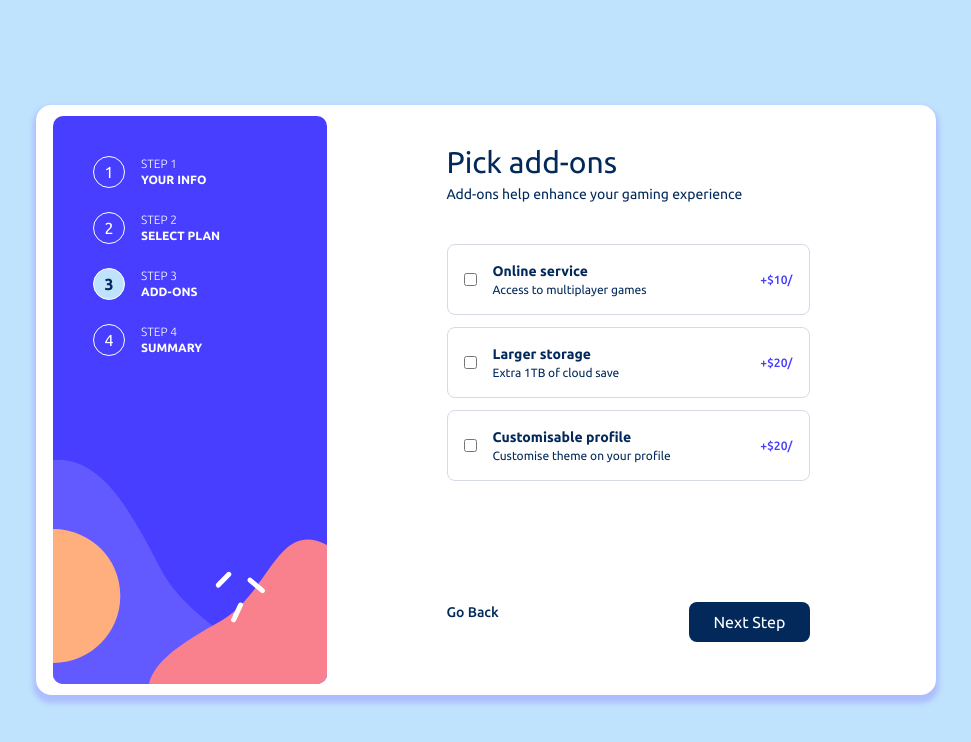
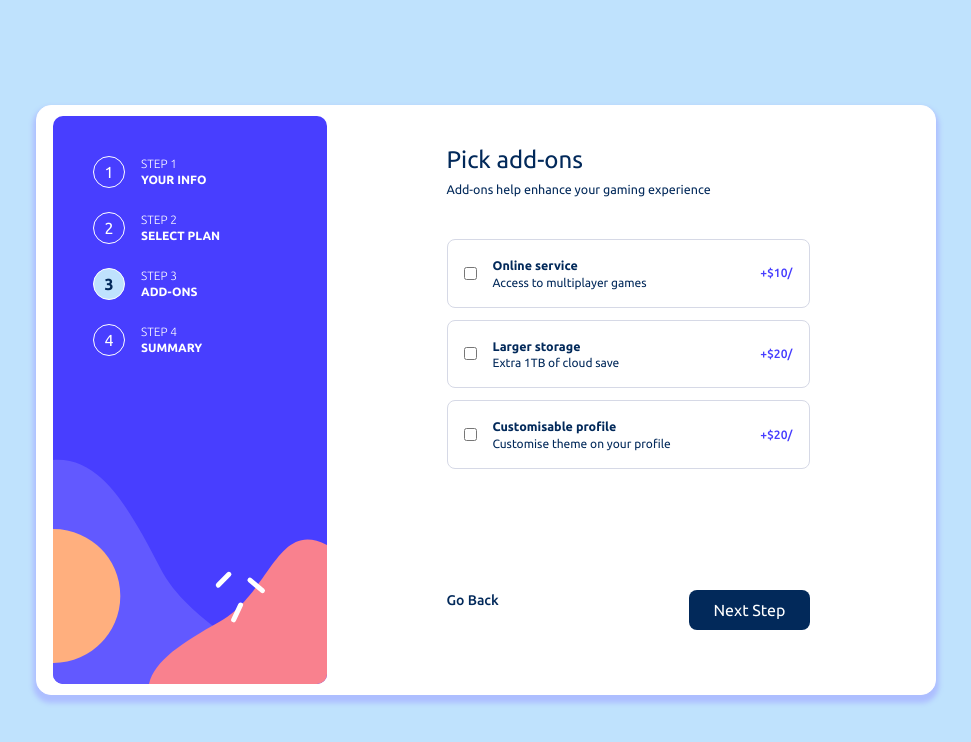
Before and after one commit to Chima-Peter/subscription_system, a React (Vite) app: page /add-on in a window 1280 px wide. Shown: the top 742 px of the page, without its empty margins (154-1125 px from the left). Built offline with nearby package versions, Linux system fonts and the light colour scheme.

Commit message:
Resize summary and addon component

```diff
--- a/src/components/pages/add-ons.jsx
+++ b/src/components/pages/add-ons.jsx
@@ -61,10 +61,10 @@ function AddOn() {
          </MediaQuery>
         <div className="mx-auto mt-7 text-[rgb(2,41,90)]">
           <div>
-            <h1 className="mb-1  font-extrabold text-3xl">
+            <h1 className="mb-1  font-extrabold text-2xl">
                Pick add-ons
             </h1>
-            <p className="text-sm">
+            <p className="text-[12.5px]">
                Add-ons help enhance your gaming experience
             </p>
           </div>
--- a/src/components/pages/summary.jsx
+++ b/src/components/pages/summary.jsx
@@ -12,10 +12,10 @@ function Summary() {
          </MediaQuery>
          <div  className="mx-auto mt-7 text-[rgb(2,41,90)]">
             <div>
-               <h1 className="md:[mb-1 font-extrabold text-3xl] max-md:[mb-1 font-extrabold text-3xl text-red-500]">
+               <h1 className="mb-1 font-extrabold text-2xl">
                   Finishing up
                </h1>
-               <p className="text-sm">
+               <p className="text-[12.5px]">
                   Double-check everything looks OK before confirmimg.
                </p>
             </div>
--- a/src/components/utils/addonblock.jsx
+++ b/src/components/utils/addonblock.jsx
@@ -2,7 +2,7 @@ function AddOnBlock({ header, paragraph, pricing}) {
   return (
    <div className="flex w-[300px] justify-between items-center">
       <div className="flex flex-col">
-         <h4 className='text-[14px] font-extrabold'>
+         <h4 className='text-[12.5px] font-extrabold'>
             {header}
          </h4>
          <p  className='font-normal text-xs'>
```
